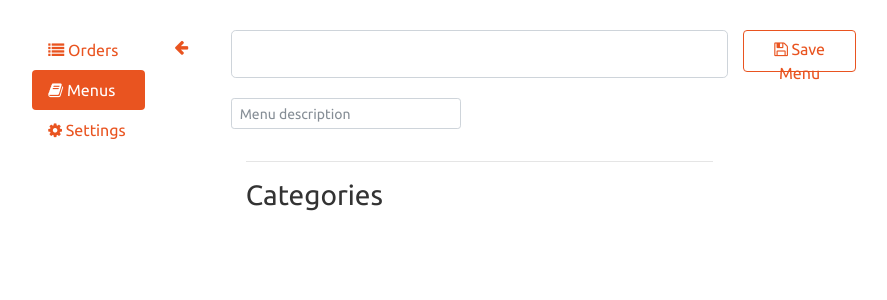
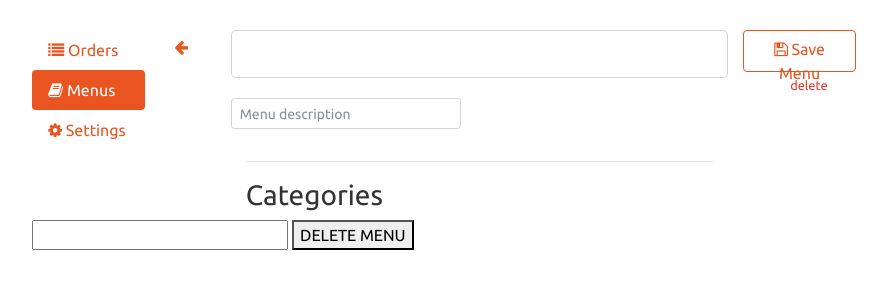
Before and after one commit to ikejs/food, a Flask app: template templates/account/menu_edit.html in a window 1280 px wide. Shown: the part 56-356 px from the top of the page, without its empty margins (196-1083 px from the left). Run offline with Flask 2, Linux system fonts and the light colour scheme; the template is opened without the code that fills it, so the values that code supplies are empty; style sheets or scripts are compiled from the project's sources; some libraries are stand-ins or nearby versions.

Commit message:
add delete menu

```diff
--- a/app.py
+++ b/app.py
@@ -134,12 +134,18 @@ restaurants = [
 
 # CRUD MENU
 @app.route("/account/menus")
-def account_view_menu():
+def account_view_menus():
     return render_template(
     'account/menus.html',
     restaurant = restaurants[0],
     menus = menus.find()
     )
+
+@app.route("/account/menus", methods=['POST'])
+def account_add_menu():
+    menus.insert_one({ 'label': request.form.get('menuName') })
+    flash(b'Menu added successfully.', 'success')
+    return redirect(url_for('account_view_menus'))
 
 @app.route("/account/menu/create")
 def account_create_category_form():
@@ -158,7 +164,7 @@ def account_create_menu():
         "items": []
     }
     menus.append(menu)
-    return redirect(url_for('account_view_menu', menu=menus[0]))
+    return redirect(url_for('account_view_menus', menu=menus[0]))
 
 @app.route("/account/menu/<menu_id>")
 def account_get_menu(menu_id):
@@ -182,30 +188,12 @@ def account_edit_menu(menu_id):
     )
     )
 
-@app.route("/account/menu/<menu_id>", methods=['DELETE'])
-def account_delete_menu(menu_id):
-    return "DELETE menu "+menu_id
+@app.route("/account/menus/delete", methods=['POST'])
+def account_delete_menu():
+    menus.delete_one({'_id': ObjectId(request.form.get('menuId')) })
+    flash(u'Menu deleted successfully.', 'info')
+    return redirect(url_for('account_view_menus'))
 
-# CRUD ITEM
-@app.route("/account/item/create")
-def account_create_item_form():
-    return "GET CREATE ITEM FORM"
-
-@app.route("/account/item/create", methods=['POST'])
-def account_create_item():
-    return "POST NEW ITEM"
-
-@app.route("/account/item/<item_id>")
-def account_view_item(item_id):
-    return "View/Edit Item "+item_id
-
-@app.route("/account/item/<item_id>", methods=['PUT'])
-def account_edit_item(item_id):
-    return "PUT Item "+item_id
-
-@app.route("/account/item/<item_id>", methods=['DELETE'])
-def account_delete_item(item_id):
-    return "DELETE Item "+item_id
 
 
 
--- a/static/javascripts/account_menu.js
+++ b/static/javascripts/account_menu.js
@@ -4,3 +4,12 @@ function saveMenu() {
         location.reload();
     });
 }
+
+function deleteMenu(menuId) {
+    if (confirm('Are you sure you want to delete this menu?')) {
+        if (confirm('It will be permanently erased. This action is irreversible.')) {
+            $("#deleteMenuForm").submit();
+        }
+    }
+    return false;
+}
--- a/templates/account/menu_edit.html
+++ b/templates/account/menu_edit.html
@@ -4,16 +4,6 @@
 <script src="/javascripts/account_menu.js"></script>
 <title>{{title}}</title>
 
-{% with messages = get_flashed_messages(with_categories=true) %}
-  {% if messages %}
-    {% for category, message in messages %}
-        <div class="alert alert-dismissible alert-fade alert-{%if category == 'success'%}success{%elif category == 'info'%}info{%elif category == 'warning'%}warning{%else%}danger{%endif%}">
-          <button type="button" class="close" data-dismiss="alert">&times;</button>
-            {{message}}
-        </div>
-    {% endfor %}
-  {% endif %}
-{% endwith %}
 <form method="POST" action="/account/menu/{{menu['_id']}}">
     <div class='row'>
         {% include 'partials/account_nav.html' %}
@@ -85,7 +75,14 @@
         </div>
         <div class="col-md-2">
             <button class="btn btn-block form-control-lg btn-outline-primary" type="submit"><span class="fa fa-save"></span> Save Menu</button>
+            <div style="bottom:20px;" class="offset-md-5">
+                <small><a href="javascript:deleteMenu('{{menu._id}}')" class="text-danger">delete</small>
+            </div>
         </div>
     </div>
 </form>
+<form id="deleteMenuForm" action="/account/menus/delete" method="POST">
+    <input name="menuId" value="{{menu['_id']}}" />
+    <button type="submit">DELETE MENU</button>
+</form>
 {% endblock %}
--- a/templates/account/menus.html
+++ b/templates/account/menus.html
@@ -6,7 +6,6 @@
     {% include 'partials/account_nav.html' %}
     <div class="col-md-10">
         <legend>Menus
-
                 <a class="nav-link dropdown-toggle" data-toggle="dropdown" href="#" role="button" aria-haspopup="true" aria-expanded="false" style="float:right;"><span class="fa fa-plus"></span></a>
                 <div class="dropdown-menu dropdown-menu-right">
                     <a class="dropdown-item" href="javascript:document.getElementById('menuName').focus()" data-toggle="modal" data-target="#newMenuModal">New Menu</a>
@@ -18,7 +17,7 @@
               {%for menu in menus%}
                   <div class="card border-primary col-sm" style="max-width: 20rem;padding:0px;margin:20px;">
                       <a style="color:white;text-align:center;margin:0px;" href="/account/menu/{{menu._id}}"><div style="background-color:#E95420;"><span class="fa fa-pencil"></span></div></a>
-                      <div class="card-header" style="background-color:white;"><h4 class="card-title" style="text-align:center;margin-top:8px;"><strong><a href="/account/menu/{{menu._id}}">{{menu.label}}</a></strong></h4></div>
+                      <div class="card-header" style="background-color:white;border:none;"><h4 class="card-title" style="text-align:center;margin-top:8px;"><strong><a href="/account/menu/{{menu._id}}">{{menu.label}}</a></strong></h4></div>
                   </div>
               {%endfor%}
           </div>
--- a/templates/base.html
+++ b/templates/base.html
@@ -14,6 +14,16 @@
     <script src="/javascripts/bootstrap.min.js"></script>
     {% include 'partials/navbar.html' %}
     <div class="col-md-8 offset-md-2" style="margin-top:30px;">
+        {% with messages = get_flashed_messages(with_categories=true) %}
+          {% if messages %}
+            {% for category, message in messages %}
+                <div class="alert alert-dismissible alert-fade alert-{%if category == 'success'%}success{%elif category == 'info'%}info{%elif category == 'warning'%}warning{%else%}danger{%endif%}">
+                  <button type="button" class="close" data-dismiss="alert">&times;</button>
+                    {{message}}
+                </div>
+            {% endfor %}
+          {% endif %}
+        {% endwith %}
         {% block content %}{% endblock %}
     </div>
 </body>
--- /dev/null
+++ b/testMenu.json
@@ -0,0 +1 @@
+{"_id":"5da8a34594ad602c21c354e9","label":"Lunch","description":"This is our lunch menu","categories":[{"label":"Smoothies","description":"","items":[{"label":"Yummy Smoothie","_id":"5da8ff99b9b02e388a15189d","description":"This is a really yummy smoothie","options":[{"label":"Sizes","_id":"5da8ffb5b9b02e388a15189e","selection":"single","values":[{"name":"Large","price":6.95,"modification":"replace","default":false,"_id":"5da8ffdfb9b02e388a15189f"},{"name":"Medium","price":"4.95","modification":"replace","default":false,"_id":"5da8ffeab9b02e388a1518a0"},{"name":"Small","price":"3.99","modification":"replace","default":true,"_id":"5da8fff2b9b02e388a1518a1"}]}]}],"_id":"5da8ff74b9b02e388a15189c"},{"label":"Burgers"}]}
```
Also changed, not shown: 1 other file.
